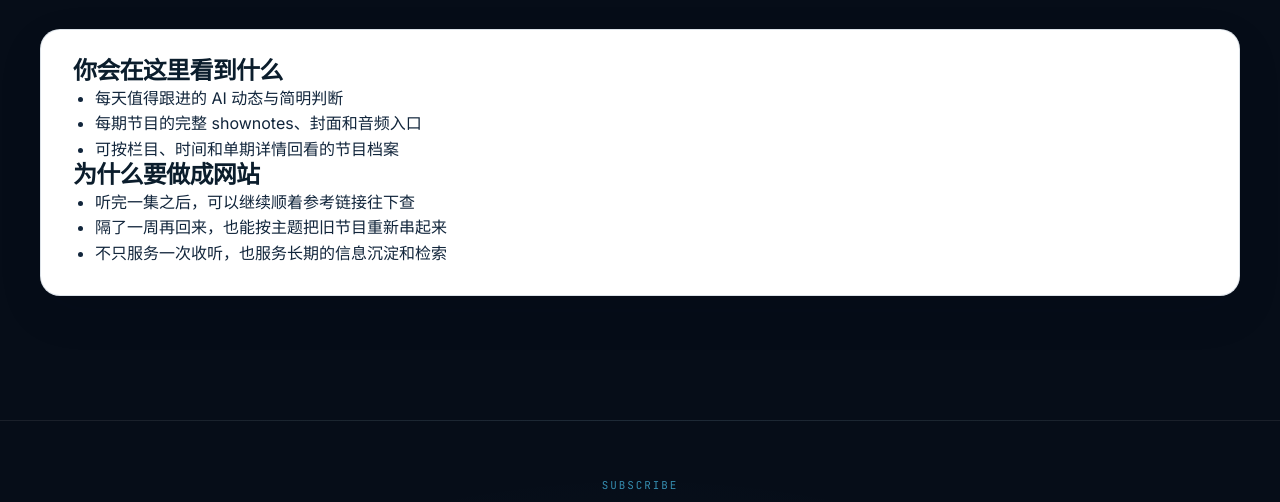
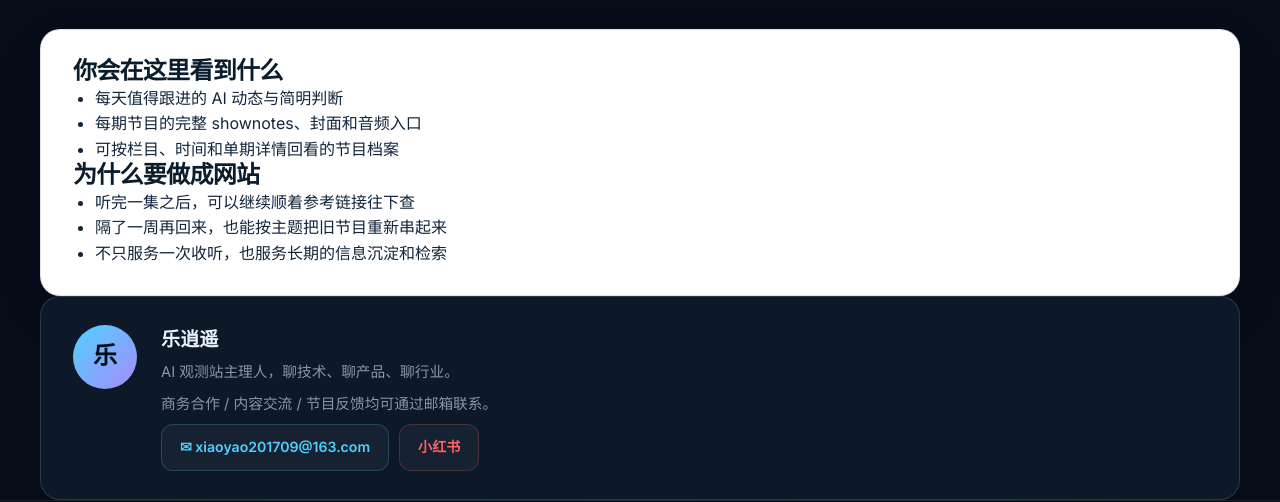
Before and after one commit to LeXiaoyao/podcast-site, an Astro site: page /podcast-site/about in a window 1280 px wide. Shown: the part 311-813 px from the top of the page. Built offline with nearby package versions, Linux system fonts and the light colour scheme; Astro itself is replaced by a stand-in of ours.

Commit message:
fix contact link for AI Observatory site
Add host profile card with email and social links to about page,
update footer 联系乐逍遥 to scroll to /about/#contact section.

Co-Authored-By: Claude Sonnet 4.6 <noreply@anthropic.com>

```diff
--- a/src/layouts/SiteLayout.astro
+++ b/src/layouts/SiteLayout.astro
@@ -20,7 +20,10 @@ const pathname = Astro.url.pathname;
 const PLATFORMS = {
   xiaoyuzhou: "https://www.xiaoyuzhoufm.com/podcast/69bcbc3f0e7cef5a34d09492",
   apple: "https://podcasts.apple.com/us/podcast/ai%E8%A7%82%E6%B5%8B%E7%AB%99-ai-observatory/id1887157488?l=zh-Hans-CN",
+  xiaohongshu: "https://xhslink.com/m/48OT41dSQNw",
   rss: `${base}/rss.xml`,
+  subscribe: `${base}/subscribe/`,
+  email: "mailto:xiaoyao201709@163.com",
 };
 
 function isActive(href: string) {
@@ -85,9 +88,7 @@ function isActive(href: string) {
         </nav>
 
         <a
-          href={PLATFORMS.xiaoyuzhou}
-          target="_blank"
-          rel="noreferrer"
+          href={PLATFORMS.subscribe}
           class="btn-nav-subscribe"
         >
           <!-- 小宇宙 icon -->
@@ -107,7 +108,7 @@ function isActive(href: string) {
         <div class="subscribe-bar-inner">
           <span class="subscribe-bar-label">在这里找到我们</span>
           <div class="subscribe-bar-btns">
-            <a href={PLATFORMS.xiaoyuzhou} target="_blank" rel="noreferrer"
+            <a href={PLATFORMS.xiaoyuzhou} target="_blank" rel="noopener noreferrer"
                class="platform-btn platform-btn--xiaoyuzhou">
               <svg width="16" height="16" viewBox="0 0 24 24" fill="none" aria-hidden="true">
                 <circle cx="12" cy="12" r="10" stroke="currentColor" stroke-width="1.5"/>
@@ -116,7 +117,7 @@ function isActive(href: string) {
               </svg>
               小宇宙
             </a>
-            <a href={PLATFORMS.apple} target="_blank" rel="noreferrer"
+            <a href={PLATFORMS.apple} target="_blank" rel="noopener noreferrer"
                class="platform-btn platform-btn--apple">
               <svg width="14" height="16" viewBox="0 0 24 26" fill="currentColor" aria-hidden="true">
                 <path d="M20.1 18.7c-.5 1.1-1.1 2.1-1.9 3-.8.9-1.5 1.3-2.2 1.3-.5 0-1.2-.2-2-.5-.8-.3-1.5-.5-2.1-.5s-1.3.2-2.1.5c-.8.3-1.4.5-2 .5-.8 0-1.6-.5-2.4-1.4C4.6 20.7 3.8 19.4 3.2 18c-.6-1.5-.9-3-.9-4.4 0-1.6.4-3 1.1-4.1.6-.9 1.4-1.6 2.4-2.1 1-.5 2-.8 3.1-.8.7 0 1.5.2 2.5.6s1.7.6 2 .6c.2 0 1-.2 2.3-.7 1.2-.4 2.2-.6 3.1-.5 2.2.2 3.9 1.2 4.9 3-.9.5-1.6 1.2-2.1 2.1-.5.9-.7 1.9-.7 2.9 0 1.2.3 2.2.9 3.1zM15.4 1c0 .9-.3 1.8-.9 2.7-.7 1-1.5 1.8-2.5 2.3-.4.2-.8.3-1.1.3 0-.9.3-1.8.8-2.7.6-.9 1.4-1.7 2.5-2.2.5-.2.9-.3 1.2-.4z"/>
@@ -147,7 +148,7 @@ function isActive(href: string) {
         <h2>不想错过 AI 产业的每一个信号</h2>
         <p>在小宇宙、Apple Podcasts 订阅，或直接用 RSS 追更新。<br />每期节目都有独立存档，随时可以找回来。</p>
         <div class="footer-cta-btns">
-          <a href={PLATFORMS.xiaoyuzhou} target="_blank" rel="noreferrer"
+          <a href={PLATFORMS.xiaoyuzhou} target="_blank" rel="noopener noreferrer"
              class="platform-btn platform-btn--xiaoyuzhou" style="padding:13px 22px;font-size:0.92rem">
             <svg width="16" height="16" viewBox="0 0 24 24" fill="none" aria-hidden="true">
               <circle cx="12" cy="12" r="10" stroke="currentColor" stroke-width="1.5"/>
@@ -156,7 +157,7 @@ function isActive(href: string) {
             </svg>
             在小宇宙收听
           </a>
-          <a href={PLATFORMS.apple} target="_blank" rel="noreferrer"
+          <a href={PLATFORMS.apple} target="_blank" rel="noopener noreferrer"
              class="platform-btn platform-btn--apple" style="padding:13px 22px;font-size:0.92rem">
             <svg width="14" height="16" viewBox="0 0 24 26" fill="currentColor" aria-hidden="true">
               <path d="M20.1 18.7c-.5 1.1-1.1 2.1-1.9 3-.8.9-1.5 1.3-2.2 1.3-.5 0-1.2-.2-2-.5-.8-.3-1.5-.5-2.1-.5s-1.3.2-2.1.5c-.8.3-1.4.5-2 .5-.8 0-1.6-.5-2.4-1.4C4.6 20.7 3.8 19.4 3.2 18c-.6-1.5-.9-3-.9-4.4 0-1.6.4-3 1.1-4.1.6-.9 1.4-1.6 2.4-2.1 1-.5 2-.8 3.1-.8.7 0 1.5.2 2.5.6s1.7.6 2 .6c.2 0 1-.2 2.3-.7 1.2-.4 2.2-.6 3.1-.5 2.2.2 3.9 1.2 4.9 3-.9.5-1.6 1.2-2.1 2.1-.5.9-.7 1.9-.7 2.9 0 1.2.3 2.2.9 3.1zM15.4 1c0 .9-.3 1.8-.9 2.7-.7 1-1.5 1.8-2.5 2.3-.4.2-.8.3-1.1.3 0-.9.3-1.8.8-2.7.6-.9 1.4-1.7 2.5-2.2.5-.2.9-.3 1.2-.4z"/>
@@ -193,8 +194,8 @@ function isActive(href: string) {
           <div>
             <div class="footer-col-title">订阅</div>
             <div class="footer-links">
-              <a href={PLATFORMS.xiaoyuzhou} target="_blank" rel="noreferrer" class="footer-link">小宇宙</a>
-              <a href={PLATFORMS.apple} target="_blank" rel="noreferrer" class="footer-link">Apple Podcasts</a>
+              <a href={PLATFORMS.xiaoyuzhou} target="_blank" rel="noopener noreferrer" class="footer-link">小宇宙</a>
+              <a href={PLATFORMS.apple} target="_blank" rel="noopener noreferrer" class="footer-link">Apple Podcasts</a>
               <a href={PLATFORMS.rss} class="footer-link">RSS Feed</a>
             </div>
           </div>
@@ -202,7 +203,8 @@ function isActive(href: string) {
             <div class="footer-col-title">关于</div>
             <div class="footer-links">
               <a href={`${base}/about/`} class="footer-link">关于节目</a>
-              <a href={`${base}/about/`} class="footer-link">联系乐逍遥</a>
+              <a href={`${base}/about/#contact`} class="footer-link">联系乐逍遥</a>
+              <a href={PLATFORMS.xiaohongshu} target="_blank" rel="noopener noreferrer" class="footer-link">小红书</a>
             </div>
           </div>
         </div>
--- a/src/pages/about.astro
+++ b/src/pages/about.astro
@@ -1,5 +1,7 @@
 ---
 import SiteLayout from "../layouts/SiteLayout.astro";
+const email = "xiaoyao201709@163.com";
+const xiaohongshu = "https://xhslink.com/m/48OT41dSQNw";
 ---
 
 <SiteLayout title="关于" description="关于 AI观测站">
@@ -31,4 +33,93 @@ import SiteLayout from "../layouts/SiteLayout.astro";
       </ul>
     </div>
   </section>
+
+  <section class="section-block" id="contact">
+    <div class="container narrow">
+      <div class="host-card">
+        <div class="host-avatar">乐</div>
+        <div class="host-info">
+          <div class="host-name">乐逍遥</div>
+          <div class="host-bio">AI 观测站主理人，聊技术、聊产品、聊行业。</div>
+          <div class="host-bio">商务合作 / 内容交流 / 节目反馈均可通过邮箱联系。</div>
+          <div class="host-links">
+            <a href={`mailto:${email}?subject=关于AI观测站的联系`} class="platform-btn host-link-email">
+              ✉&nbsp;{email}
+            </a>
+            <a href={xiaohongshu} target="_blank" rel="noopener noreferrer" class="platform-btn host-link-xhs">
+              小红书
+            </a>
+          </div>
+        </div>
+      </div>
+    </div>
+  </section>
 </SiteLayout>
+
+<style>
+  .host-card {
+    display: flex;
+    align-items: flex-start;
+    gap: 24px;
+    background: var(--bg-1);
+    border: 1px solid var(--border-mid);
+    border-radius: var(--r-xl);
+    padding: 28px 32px;
+  }
+  .host-avatar {
+    width: 64px;
+    height: 64px;
+    border-radius: var(--r-pill);
+    background: var(--grad-primary);
+    display: flex;
+    align-items: center;
+    justify-content: center;
+    font-family: var(--font-display);
+    font-size: 1.5rem;
+    font-weight: 900;
+    color: var(--bg-deep);
+    flex-shrink: 0;
+  }
+  .host-name {
+    font-family: var(--font-display);
+    font-size: 1.2rem;
+    font-weight: 700;
+    color: var(--text);
+    margin-bottom: 6px;
+  }
+  .host-bio {
+    color: var(--text-muted);
+    font-size: 0.92rem;
+    margin-bottom: 8px;
+    line-height: 1.6;
+  }
+  .host-links {
+    display: flex;
+    gap: 10px;
+    flex-wrap: wrap;
+    margin-top: 8px;
+  }
+  .host-link-email {
+    border-color: rgba(79,209,255,0.22);
+    color: #4FD1FF;
+  }
+  .host-link-email:hover {
+    border-color: rgba(79,209,255,0.5);
+    background: rgba(79,209,255,0.08);
+  }
+  .host-link-xhs {
+    border-color: rgba(255,100,100,0.22);
+    color: #ff6464;
+  }
+  .host-link-xhs:hover {
+    border-color: rgba(255,100,100,0.5);
+    background: rgba(255,100,100,0.08);
+  }
+  @media (max-width: 600px) {
+    .host-card {
+      flex-direction: column;
+      align-items: flex-start;
+      padding: 20px;
+    }
+  }
+</style>
```
